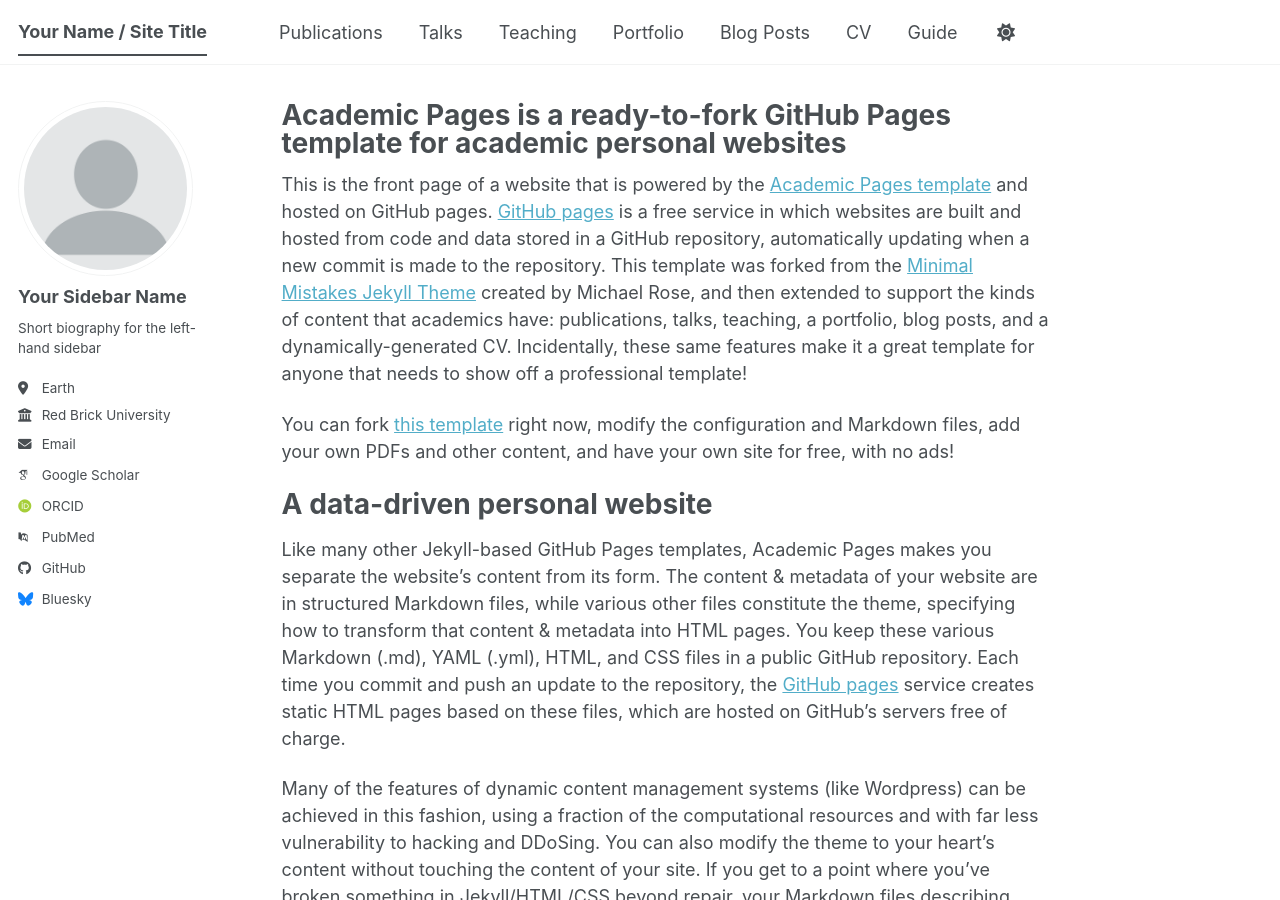
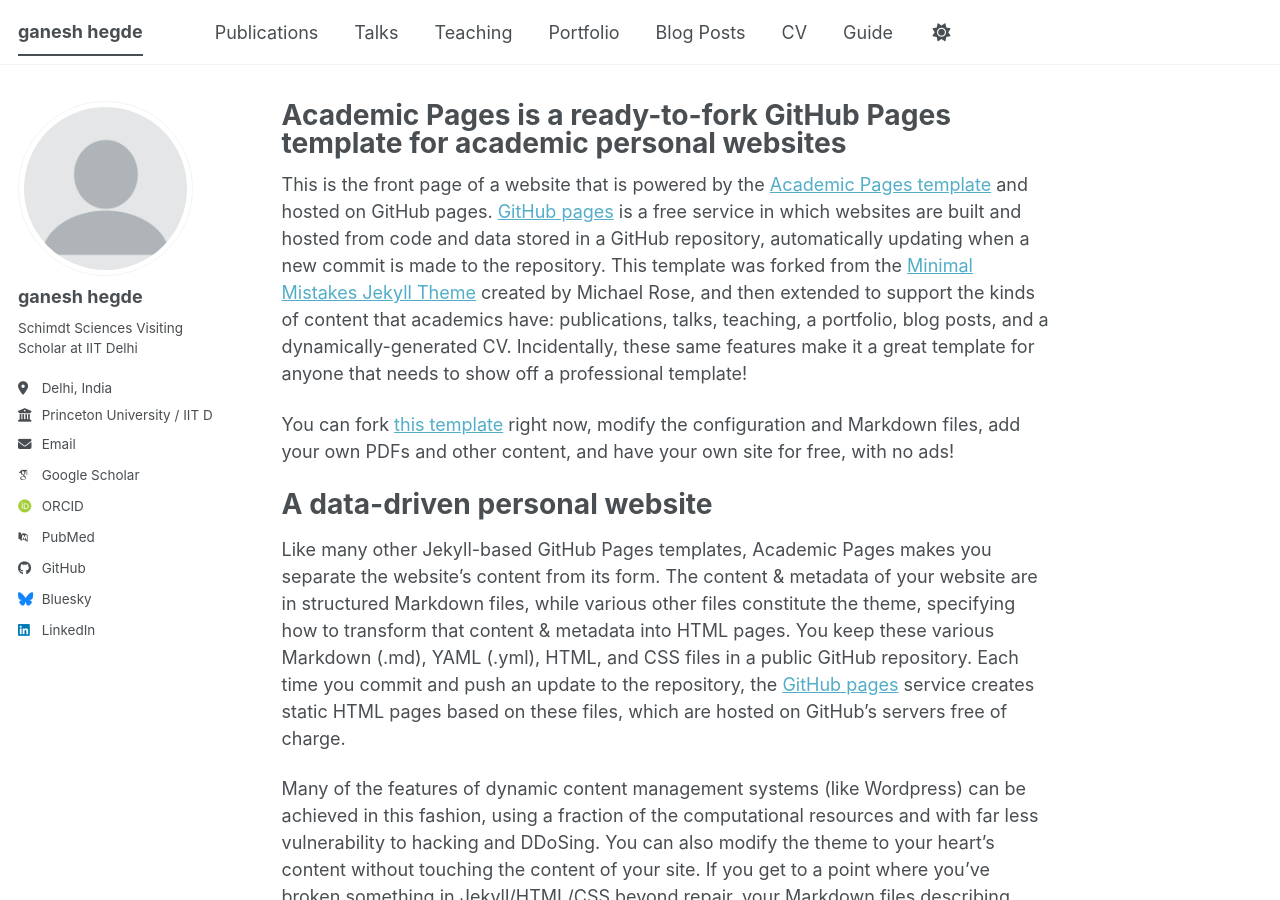
Before and after one commit to ghegde05/ghegde05.github.io, a Jekyll site: the page built from _pages/about.md, in a window 1280 px wide and 900 px high. Built offline with Jekyll 4.4.1, drawn with Linux system fonts in a browser that asks for light colours; some web fonts are replaced; a script bundle is joined from its source files by our own code; library files that are not in the unit come from our copies.

Commit message:
_config.yml

```diff
--- a/_config.yml
+++ b/_config.yml
@@ -9,7 +9,7 @@
 # Basic Site Settings
 locale                   : "en-US"
 site_theme               : "default" # The available themes options are "default", "air", "sunrise", "mint", "dirt" and "contrast"
-title                    : "Your Name / Site Title"
+title                    : "ganesh hegde"
 title_separator          : "-"
 name                     : &name "Your Name"
 description              : &description "Your Name's academic portfolio"   # Update this with a general description of your site, this is the default if not overridden by a page
@@ -24,21 +24,20 @@
 author:
   # Biographic information
   avatar           : "profile.png"
-  name             : "Your Sidebar Name"
+  name             : "ganesh hegde"
   pronouns         : # example: "she/her"
-  bio              : "Short biography for the left-hand sidebar"
-  location         : "Earth"
-  employer         : "Red Brick University"
+  bio              : "Schimdt Sciences Visiting Scholar at IIT Delhi"
+  location         : "Delhi, India"
+  employer         : "Princeton University / IIT Delhi"
   uri              : # URL
-  email            : "none@example.org"
+  email            : "ganeshhegde@princeton.edu"
 
   # Academic websites
   academia         : # URL
   arxiv            : # URL - Update with the correct link to your profile
-  googlescholar    : "https://scholar.google.com/citations?user=PS_CX0AAAAAJ"
-  inspire-hep      : # URL
+  googlescholar    : "https://scholar.google.com/citations?user=tg57FhcAAAAJ&hl=en"
   impactstory      : # URL
-  orcid            : "https://orcid.org/yourorcidurl"
+  orcid            : "https://orcid.org/0000-0001-5603-5120"
   semantic         : # URL
   ssrn             : # URL
   pubmed           : "https://www.ncbi.nlm.nih.gov/pubmed/?term=john+snow"
@@ -66,7 +65,7 @@
   keybase          : # Username
   instagram        : # Username
   lastfm           : # Username
-  linkedin         : # Username
+  linkedin         : "https://www.linkedin.com/in/ganesh-hegde-iitb/"
   mastodon         : # URL
   medium           : # URL
   pinterest        : # Username
```
